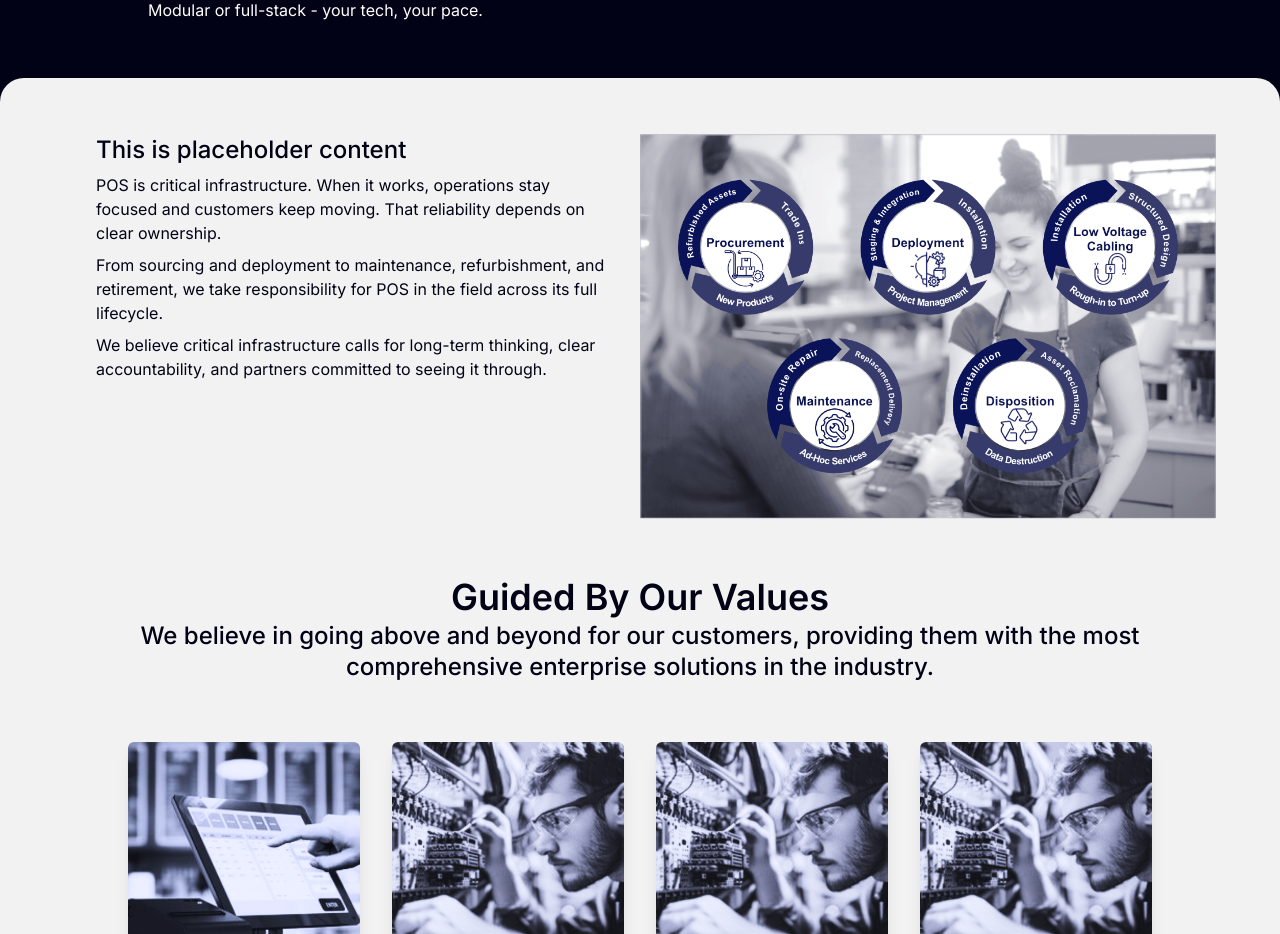
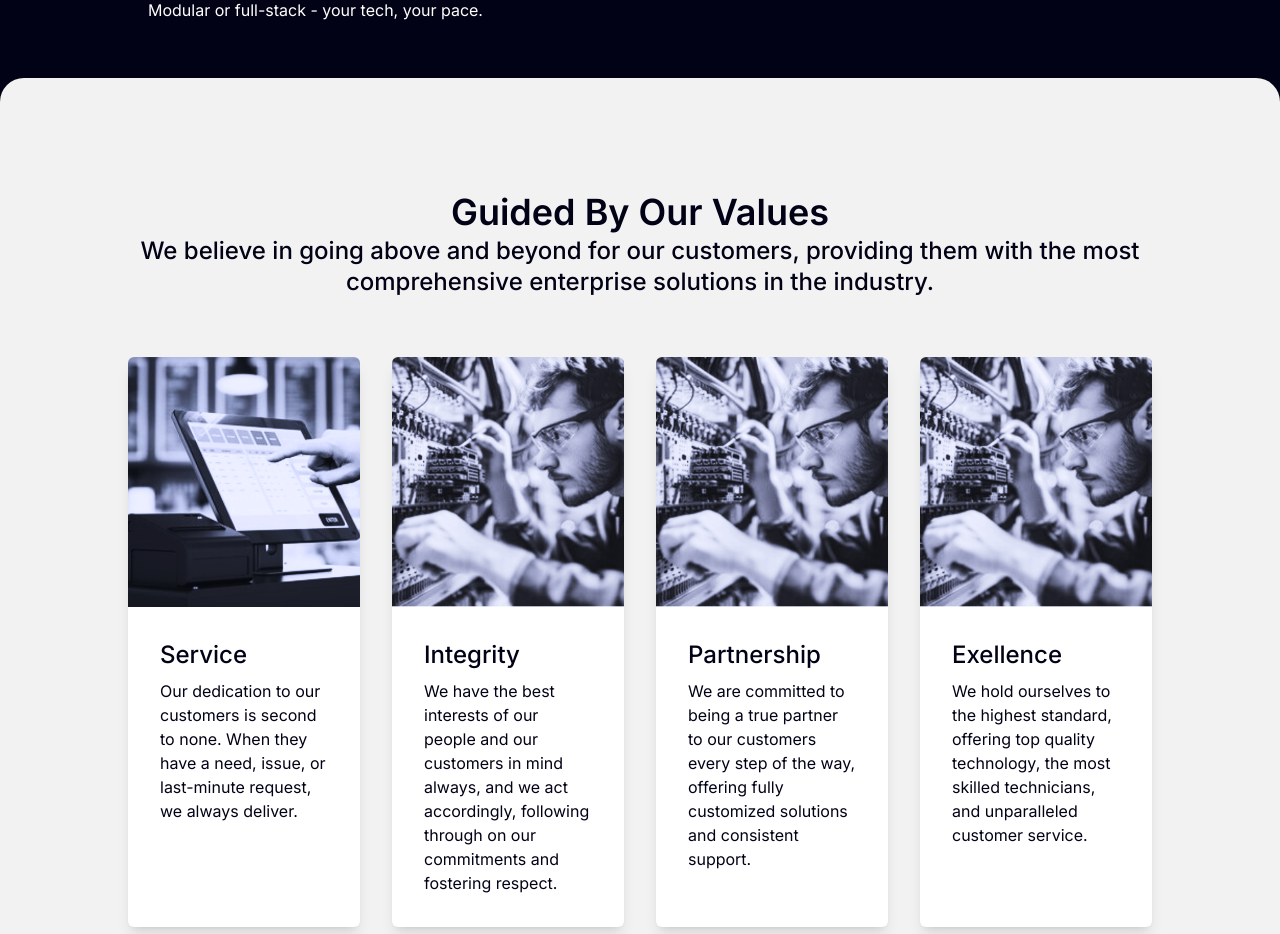
Before and after one commit to IWTechnologies/weareiw, a Next.js app in the folder nextjs-weareiw/: page /about in a window 1280 px wide. Shown: the part 880-1814 px from the top of the page. Built offline with nearby package versions, Linux system fonts and the light colour scheme.

Commit message:
about: removed placeholder blurb

```diff
--- a/nextjs-weareiw/src/app/about/page.tsx
+++ b/nextjs-weareiw/src/app/about/page.tsx
@@ -59,26 +59,8 @@ export default function AboutPage() {
             </section>
 
             <section className="w-full py-14 rounded-t-3xl bg-background">
-                <div className="container mx-auto flex justify-center">
-                    <Blurb
-                    media={{
-                        type: "image",
-                        src: "/copylifeCycle.png",
-                        alt: "Blue tinted image of IW team in meeting",
-                        width: 512,
-                        height: 342,
-                    }}
-                    text={
-                        <>
-                        <h3>This is placeholder content</h3>
-                        <p>POS is critical infrastructure. When it works, operations stay focused and customers keep moving. That reliability depends on clear ownership.</p>
-                        <p>From sourcing and deployment to maintenance, refurbishment, and retirement, we take responsibility for POS in the field across its full lifecycle.</p>
-                        <p>We believe critical infrastructure calls for long-term thinking, clear accountability, and partners committed to seeing it through.</p>
-                        </>
-                    }
-                    reverse
-                    textColor="text-brand-black"
-                    />
+                <div className="">
+
                 </div>
             </section>
 
```
